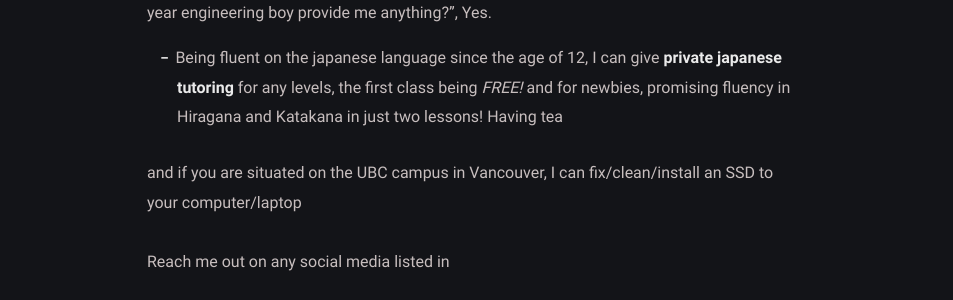
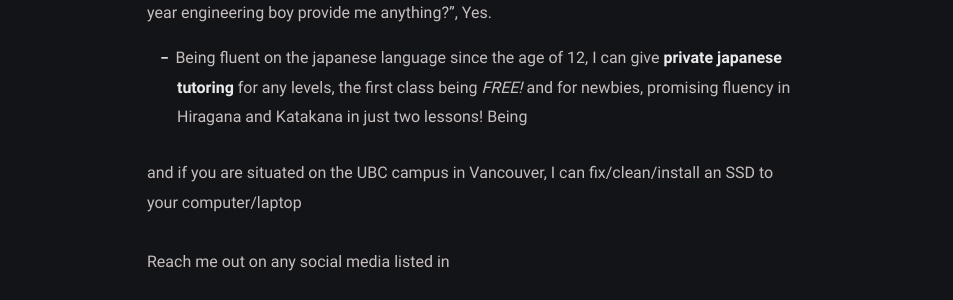
Before and after one commit to Pistachihen/pistachi.github.io, a Jekyll site: the page built from _posts/welcome-to-jekyll/2020-08-29-welcome-to-jekyll.md, in a window 1280 px wide. Shown: the part 385-685 px from the top of the page, without its empty margins (163-1116 px from the left). Built offline with Jekyll 4.4.1, drawn with Linux system fonts in a browser that asks for light colours.

Commit message:
2020-08-29-welcome-to-jekyll.md: changed

```diff
--- a/_posts/welcome-to-jekyll/2020-08-29-welcome-to-jekyll.md
+++ b/_posts/welcome-to-jekyll/2020-08-29-welcome-to-jekyll.md
@@ -6,7 +6,7 @@ categories: services
 ---
 Hello, you must have clicked this wondering "services？ How can this part japanese second-year engineering boy provide me anything?", Yes.
 
-- Being fluent on the japanese language since the age of 12, I can give **private japanese tutoring** for any levels, the first class being *FREE!* and for newbies, promising fluency in Hiragana and Katakana in just two lessons! Having tea
+- Being fluent on the japanese language since the age of 12, I can give **private japanese tutoring** for any levels, the first class being *FREE!* and for newbies, promising fluency in Hiragana and Katakana in just two lessons! Being
 
 and if you are situated on the UBC campus in Vancouver, I can fix/clean/install an SSD to your computer/laptop
 
```
